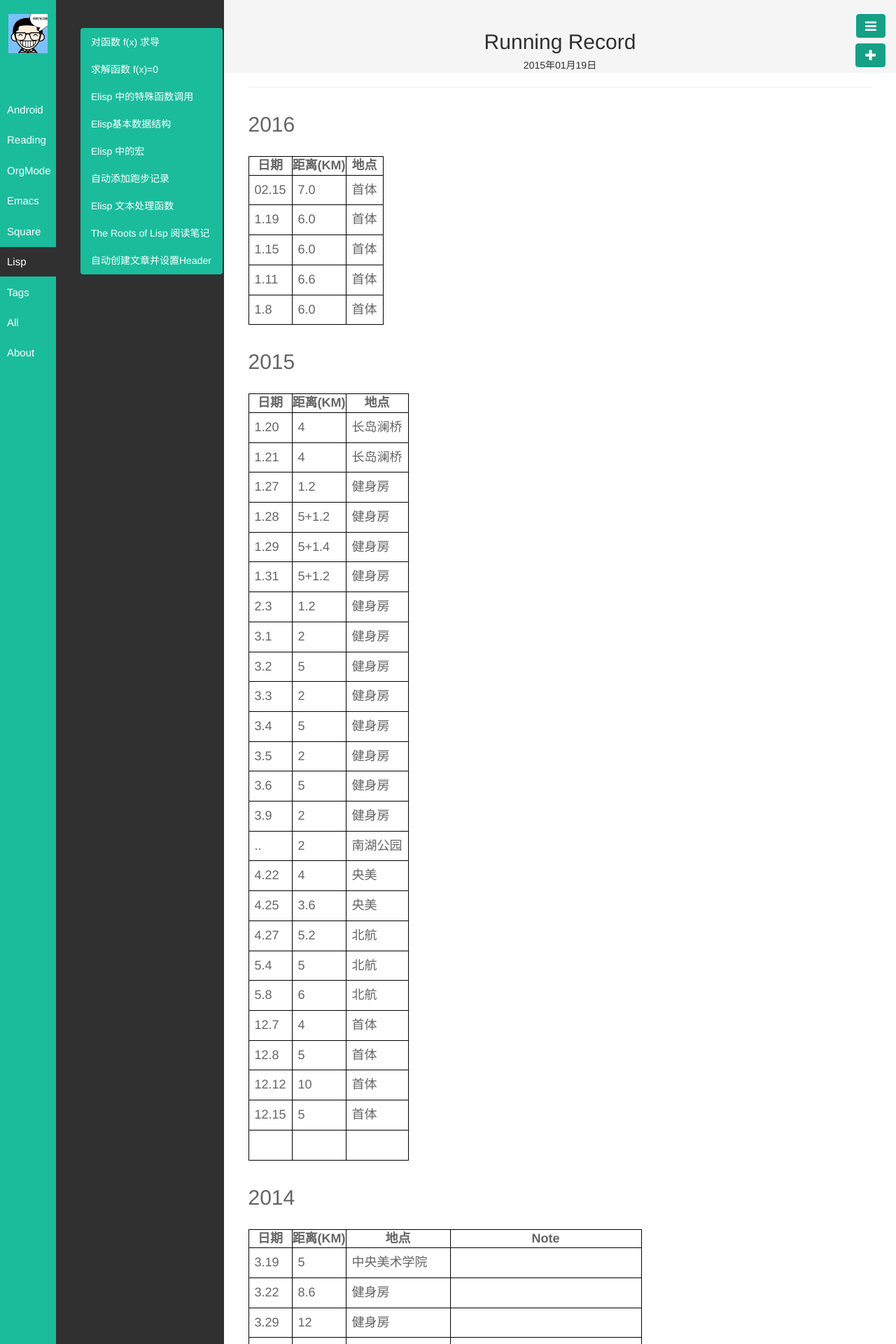
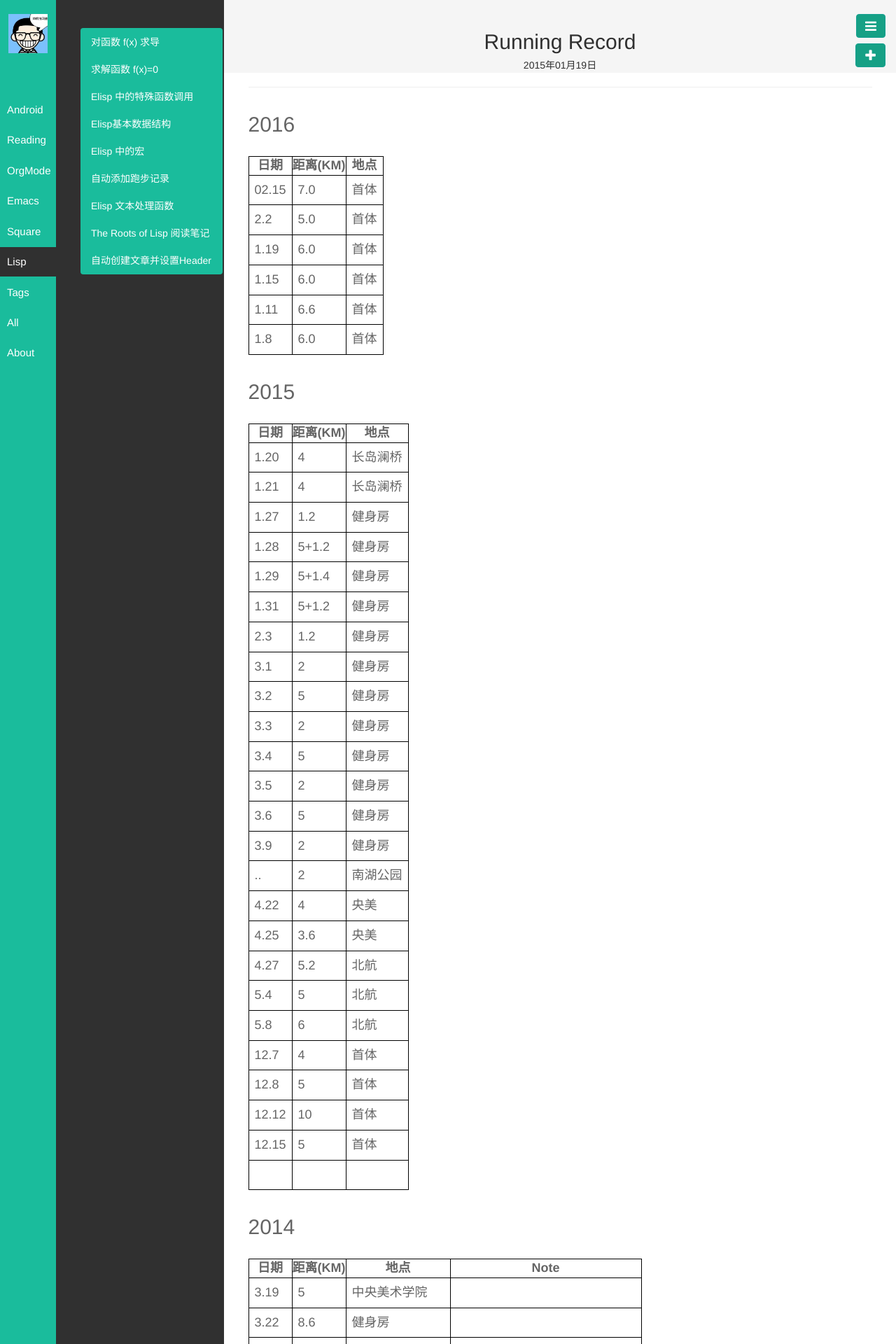
Before and after one commit to byrlx/byrlx.github.io, a Jekyll site: the page built from _posts/Other/2015-01-19-Running-Record.html, in a window 1280 px wide. Shown: the top 1920 px of the page at 70% size. Built offline with Jekyll 4.4.1, drawn with Linux system fonts in a browser that asks for light colours; Markdown is read by kramdown in place of the engine named in the settings.

Commit message:
update blog

```diff
--- a/_posts/Other/2015-01-19-Running-Record.html
+++ b/_posts/Other/2015-01-19-Running-Record.html
@@ -29,6 +29,12 @@
 <tr>
 <td class="org-right">02.15</td>
 <td class="org-right">7.0</td>
+<td class="org-left">首体</td>
+</tr>
+
+<tr>
+<td class="org-right">2.2</td>
+<td class="org-right">5.0</td>
 <td class="org-left">首体</td>
 </tr>
 
--- a/org/Other/2015-01-19-Running-Record.org
+++ b/org/Other/2015-01-19-Running-Record.org
@@ -17,6 +17,7 @@
 |  日期 | 距离(KM) | 地点 |
 |-------+----------+------|
 | 02.15 |      7.0 | 首体 |
+|   2.2 |      5.0 | 首体 |
 |  1.19 |      6.0 | 首体 |
 |  1.15 |      6.0 | 首体 |
 |  1.11 |      6.6 | 首体 |
```
